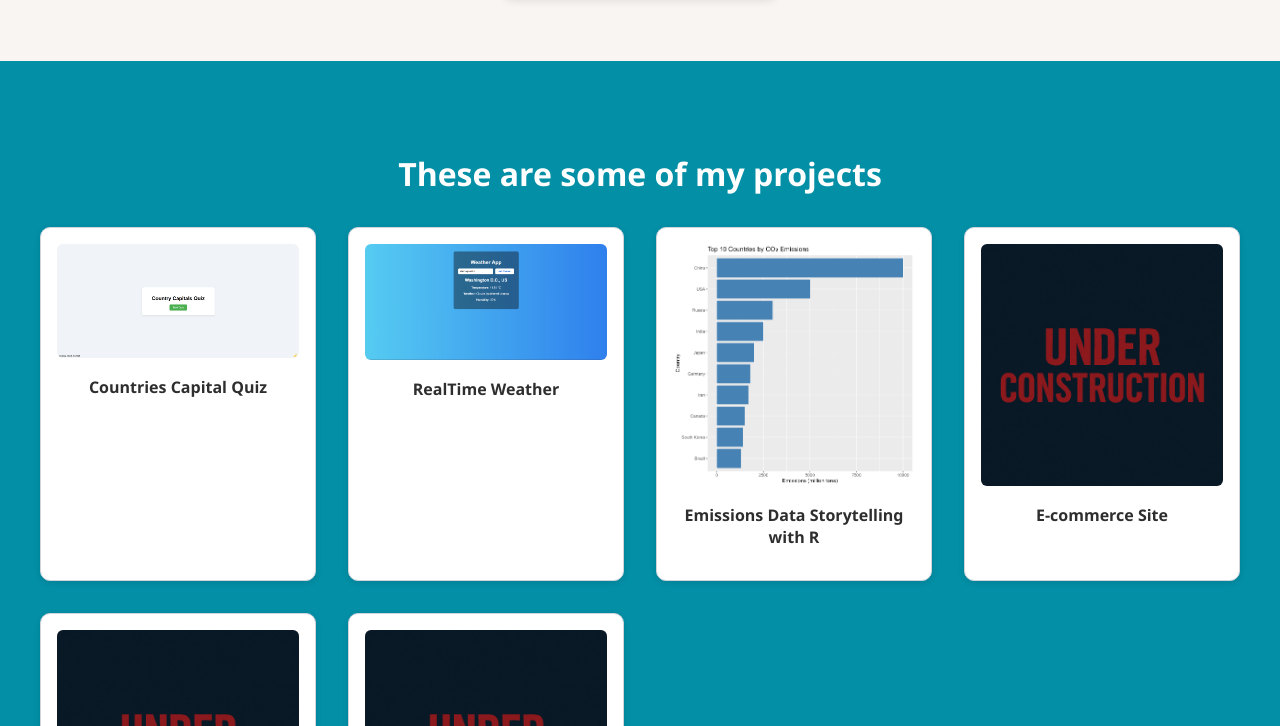
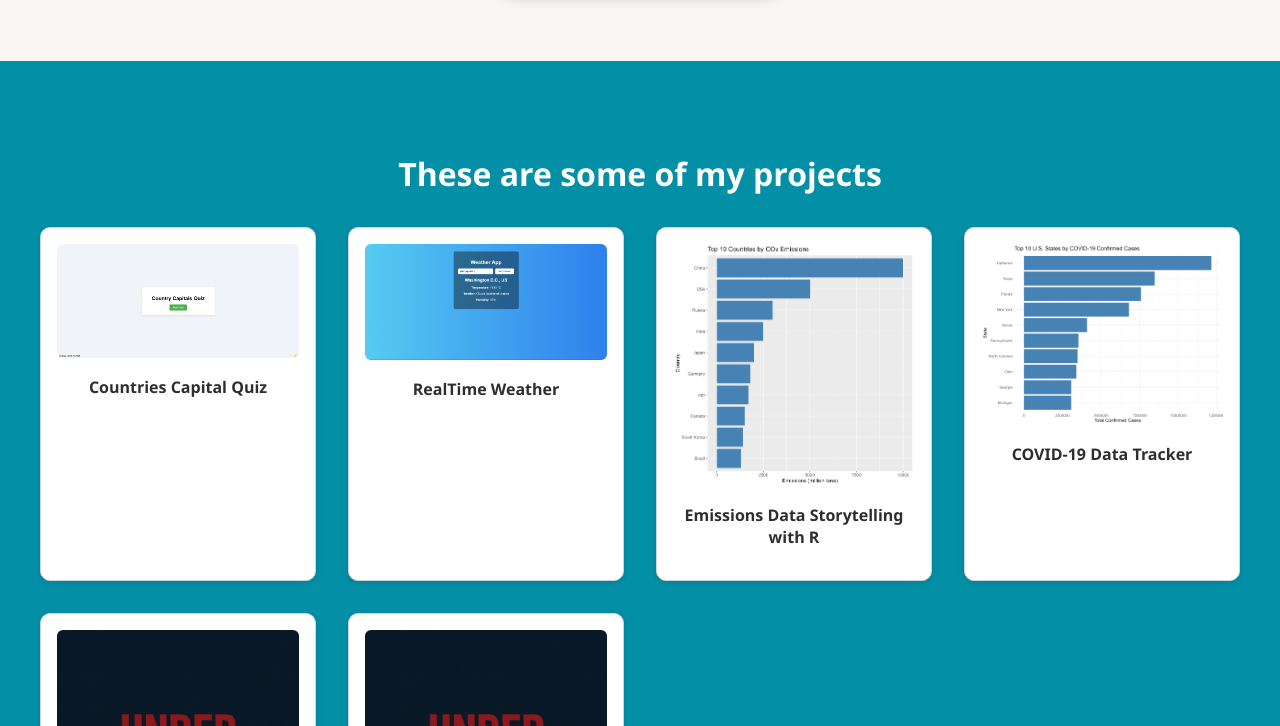
Before and after one commit to oviesao/website, a plain HTML site: page index.html in a window 1280 px wide. Shown: the part 619-1345 px from the top of the page. Drawn offline with Linux system fonts and the light colour scheme.

Commit message:
Update index.html

```diff
--- a/index.html
+++ b/index.html
@@ -58,9 +58,9 @@
         <img src="images/emissions_plot.png" alt="Project 3">
         <p class="project-title">Emissions Data Storytelling with R</p>
       </a>
-      <a href="https://example.com/project4" target="_blank" class="project-tile">
-        <img src="images/under_construction.png" alt="Project 4">
-        <p class="project-title">E-commerce Site</p>
+      <a href="https://github.com/oviesao/covid-19-data-tracker" target="_blank" class="project-tile">
+        <img src="images/top_10_confirmed.png" alt="Project 4">
+        <p class="project-title">COVID-19 Data Tracker</p>
       </a>
       <a href="https://example.com/project5" target="_blank" class="project-tile">
         <img src="images/under_construction.png" alt="Project 5">
```
